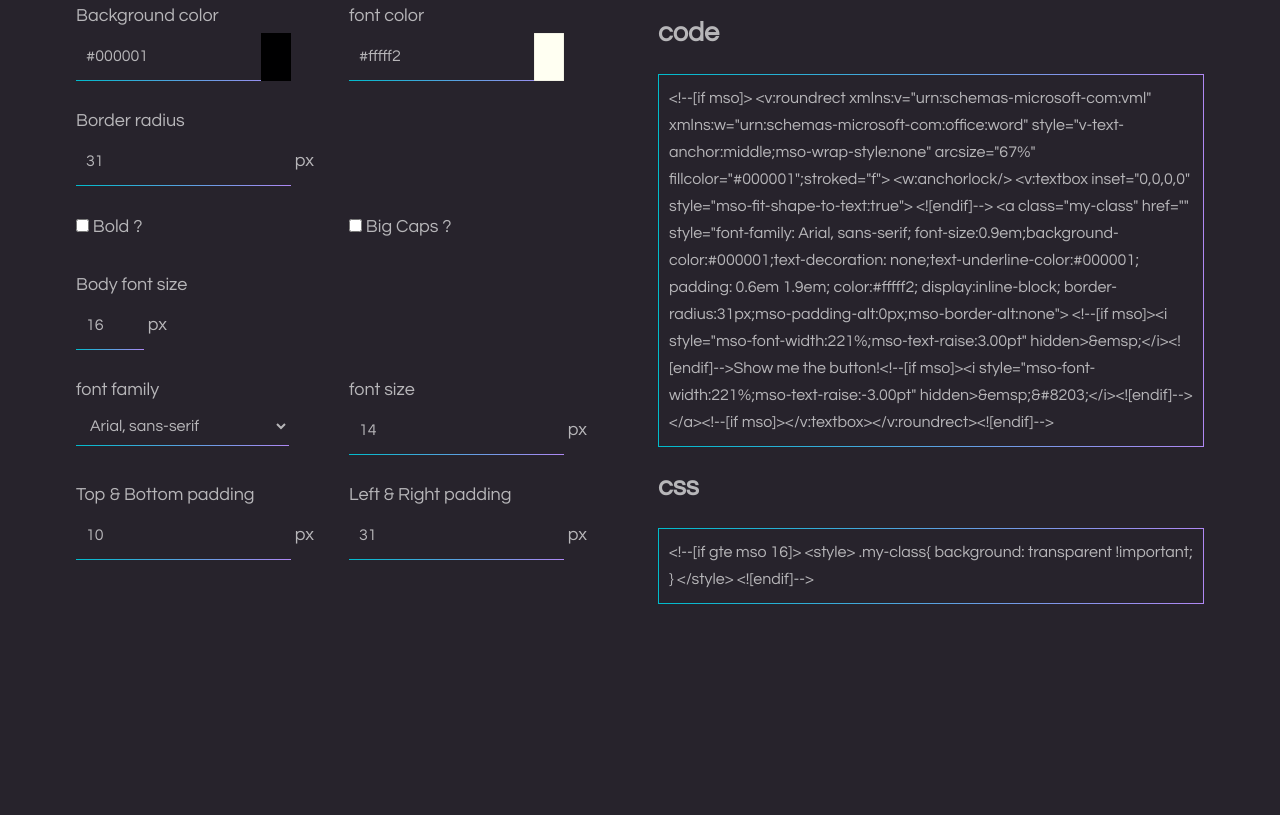
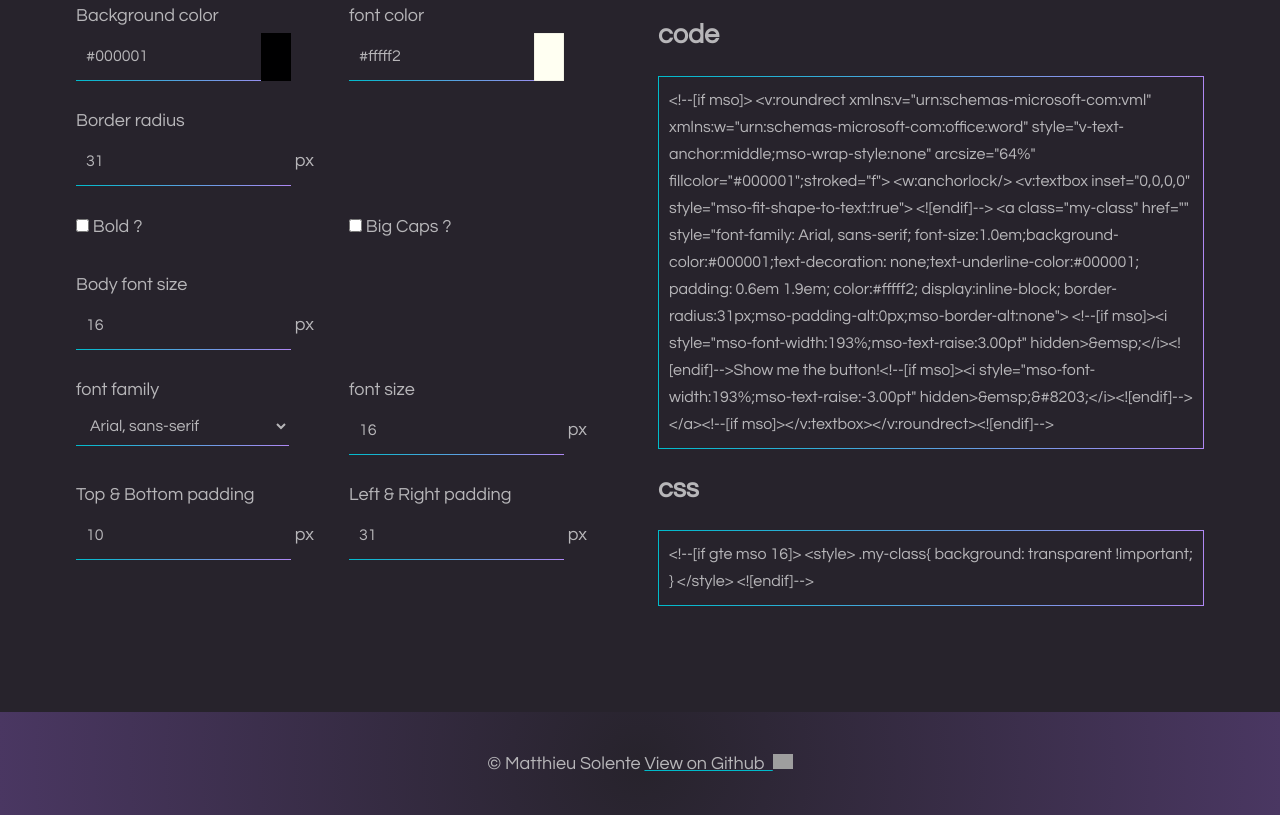
Before and after one commit to matthieuSolente/vml-padding-based-cta-link-generator, a plain HTML site: page index.html in a window 1280 px wide. Shown: the part 588-1403 px from the top of the page. Before the commit the page ends 1298 px from the top, so only its background shows below. Drawn offline with nearby package versions, Linux system fonts and the light colour scheme; grey boxes are pictures that could not be loaded.

Commit message:
Update index.html

```diff
--- a/index.html
+++ b/index.html
@@ -9,8 +9,8 @@
     <link rel="stylesheet" type="text/css" href="css/style.css">
    <title>Dynamic and Flexible Padding based VML Button</title>
   </head>
-  <body class="button-generator">
-        <main class="wrapper">
+ <body class="button-generator">
+    <main class="wrapper">
       <div class="flex-container">
         <div class="flex-row">
           <div class="flex-col-xs-12">
@@ -78,7 +78,7 @@
             <div class="button-generator--row">
               <div class="button-generator--half-row">
                 <label for="fontBase">Body font size</label>
-                <input type="number" name="body-font-Size" id="fontBase" min="12" max="18" value="16">
+                <input type="number" name="body-font-Size" id="fontBase" value="16">
                 <aside class="px">px</aside>
               </div>
             </div>
@@ -95,7 +95,7 @@
               </div>
               <div class="button-generator--half-row">
                 <label for="fontSize">font size</label>
-                <input type="number" name="button-font-size" id="fontSize" value="14">
+                <input type="number" name="button-font-size" id="fontSize" value="16">
                 <aside class="px">px</aside>
               </div>
             </div>
@@ -128,6 +128,13 @@
         </div>
       </div>
     </main>
+    <footer role="contentinfo">
+      <div class="flex-container">
+        <div>
+          <p class="copyright">© Matthieu Solente  <a href="https://github.com/matthieuSolente/vml-padding-based-cta-link-generator">View on Github &nbsp;<img src="https://github.com/matthieuSolente/mso-faux-absolute-generator/blob/main/img/github-mark-white.png?raw=true" alt="my github page" style="width:20px"></a></p>
+        </div>
+      </div>
+    </footer>
     <script src="https://cdnjs.cloudflare.com/ajax/libs/jquery/3.6.4/jquery.min.js" integrity="sha512-pumBsjNRGGqkPzKHndZMaAG+bir374sORyzM3uulLV14lN5LyykqNk8eEeUlUkB3U0M4FApyaHraT65ihJhDpQ==" crossorigin="anonymous" referrerpolicy="no-referrer"></script>
     <script src="js/coloris.js"></script>
     <script src="js/wcag.js"></script>
```
